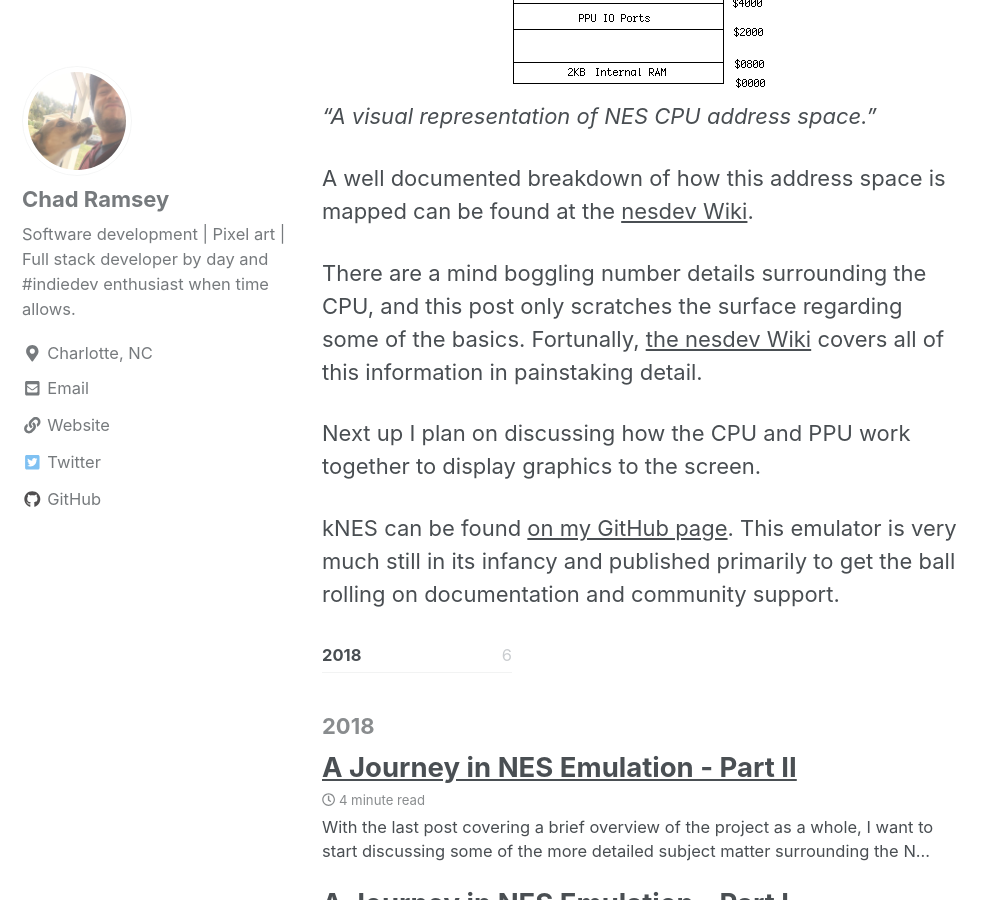
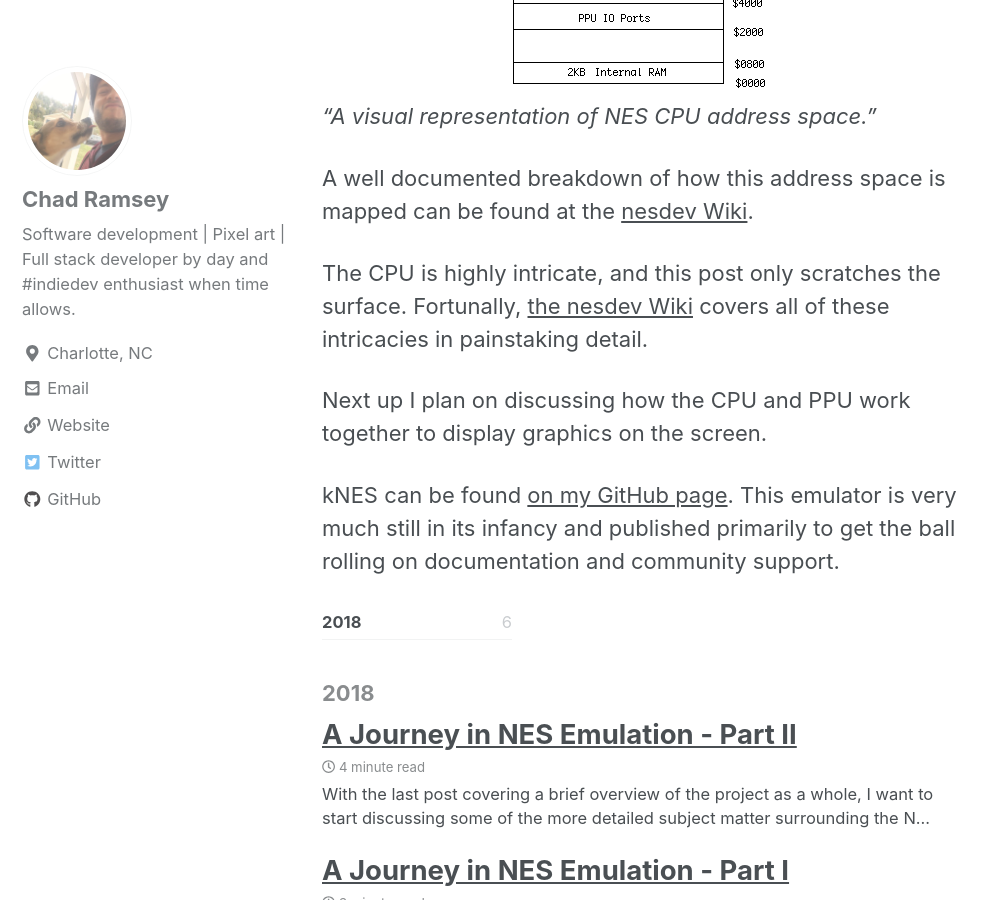
Before and after one commit to chadramsey/chadramsey.github.io, a Jekyll site: the page built from _posts/2018-12-23-nes-emulation-three.md, in a window 1280 px wide and 900 px high, scrolled down 3829 px. Shown: the whole window, without its empty margins (0-997 px from the left). Built offline with Jekyll 4.4.1, drawn with Linux system fonts in a browser that asks for light colours; cached includes are drawn as plain includes; nearby versions of some CDN libraries.

Commit message:
Updating content

```diff
--- a/_posts/2018-12-23-nes-emulation-three.md
+++ b/_posts/2018-12-23-nes-emulation-three.md
@@ -60,9 +60,9 @@
 
 A well documented breakdown of how this address space is mapped can be found at the [nesdev Wiki](https://wiki.nesdev.com/w/index.php/CPU_memory_map).
 
-There are a mind boggling number details surrounding the CPU, and this post only scratches the surface regarding some of the basics. Fortunally, [the nesdev Wiki](https://wiki.nesdev.com/w/index.php/CPU#Sections) covers all of this information in painstaking detail.
+The CPU is highly intricate, and this post only scratches the surface. Fortunally, [the nesdev Wiki](https://wiki.nesdev.com/w/index.php/CPU#Sections) covers all of these intricacies in painstaking detail.
 
-Next up I plan on discussing how the CPU and PPU work together to display graphics to the screen.
+Next up I plan on discussing how the CPU and PPU work together to display graphics on the screen.
 
 
 kNES can be found [on my GitHub page](https://github.com/chadramsey/knes).
```
